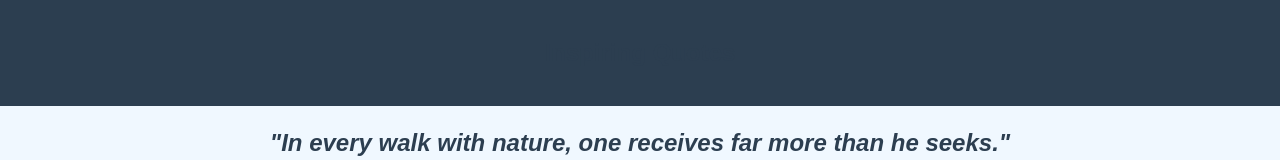
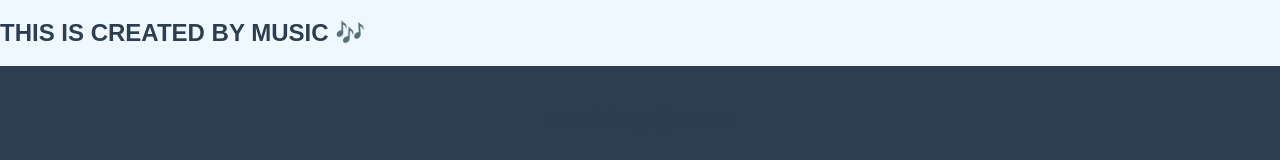
Before and after one commit to ItsMusicProject/Quotes, a plain HTML site: page index.html in a window 1280 px wide. Shown: the top 160 px of the page. Drawn offline with Linux system fonts and the light colour scheme.

Commit message:
Update index.html

```diff
--- a/index.html
+++ b/index.html
@@ -1,6 +1,7 @@
 <!DOCTYPE html>
 <html lang="en">
 <head>
+  <h1>THIS IS CREATED BY MUSIC 🎶 </h1>
   <meta charset="UTF-8">
   <meta name="viewport" content="width=device-width, initial-scale=1.0">
   <title>Inspiring Quotes</title>
```
